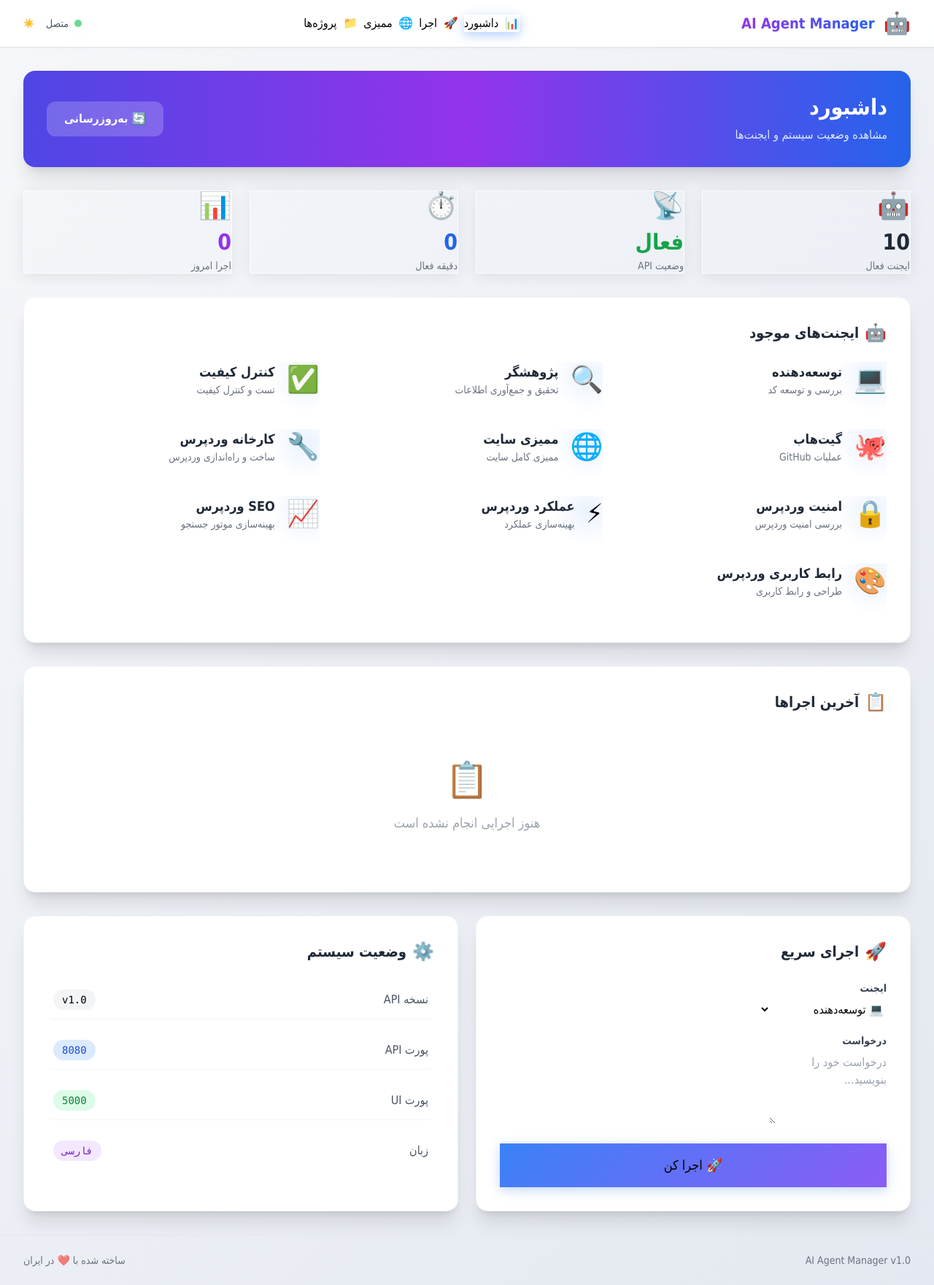
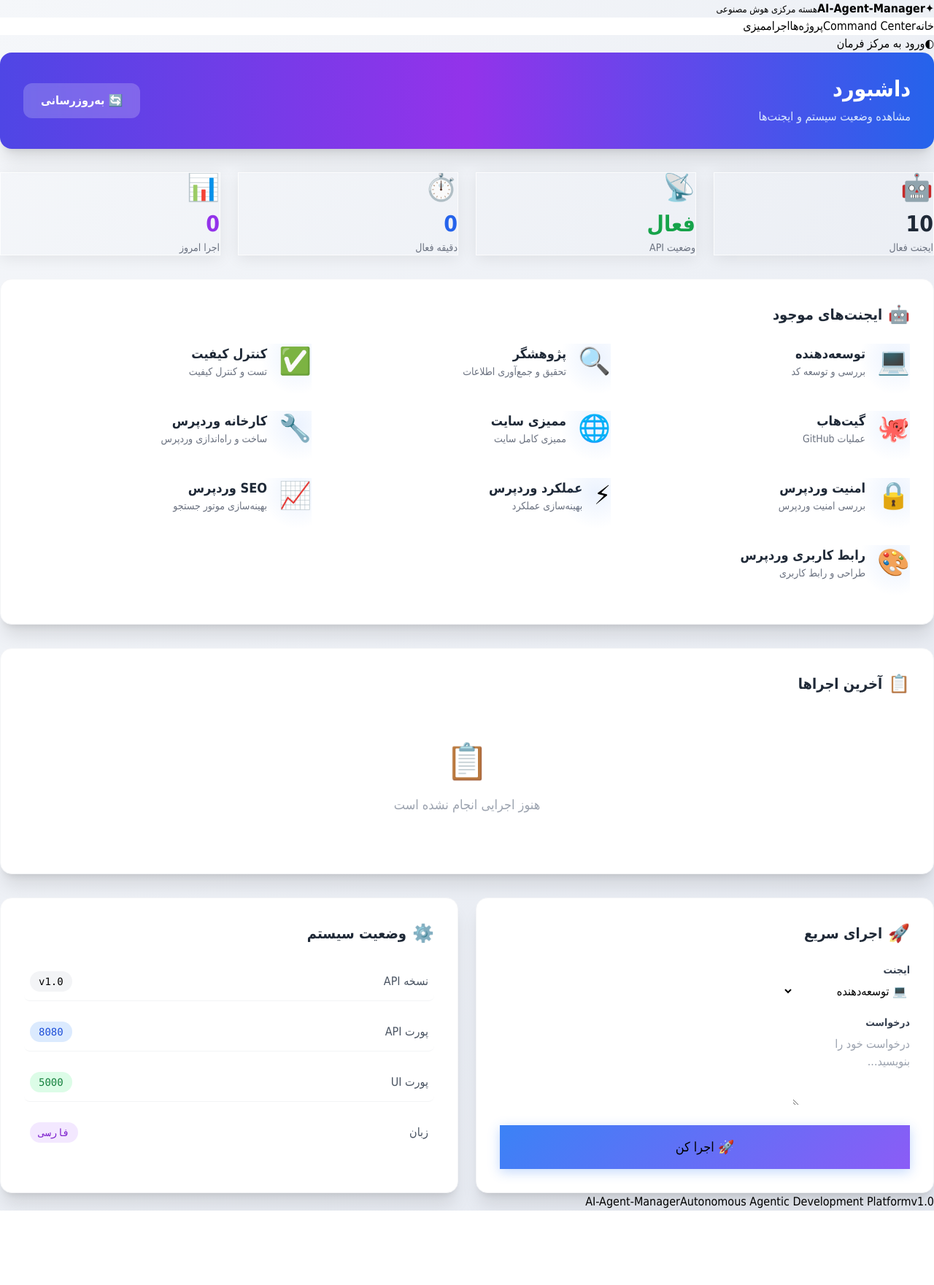
Before and after one commit to mydsoftware/AI-Agent-Manager, a Flask app: page / in a window 1280 px wide. Shown: the whole page at 73% size. After the commit the page ends 1659 px from the top, so only its background shows below. Run offline with Flask 3, Linux system fonts and the light colour scheme; data that the repository does not hold is empty; some libraries are stand-ins or nearby versions.

Commit message:
refactor(ui): introduce platform shell and navigation

```diff
--- a/ui/templates/base.html
+++ b/ui/templates/base.html
@@ -1,140 +1,29 @@
 <!DOCTYPE html>
 <html lang="fa" dir="rtl">
 <head>
-    <meta charset="UTF-8">
-    <meta name="viewport" content="width=device-width, initial-scale=1.0">
-    <title>{% block title %}AI Agent Manager{% endblock %}</title>
+<meta charset="UTF-8"><meta name="viewport" content="width=device-width, initial-scale=1.0">
+<meta name="theme-color" content="#07080d"><meta name="description" content="هسته مرکزی هوش مصنوعی برای ساخت و اجرای پروژه‌ها">
+<title>{% block title %}AI-Agent-Manager{% endblock %}</title>
 <script src="https://cdn.tailwindcss.com"></script>
 <link rel="stylesheet" href="{{ url_for('static', filename='css/style.css') }}">
-    <script>
-        tailwind.config = {
-            darkMode: 'class',
-            theme: {
-                extend: {
-                    colors: {
-                        primary: {
-                            50: '#eff6ff',
-                            100: '#dbeafe',
-                            200: '#bfdbfe',
-                            300: '#93c5fd',
-                            400: '#60a5fa',
-                            500: '#3b82f6',
-                            600: '#2563eb',
-                            700: '#1d4ed8',
-                            800: '#1e40af',
-                            900: '#1e3a8a',
-                        }
-                    }
-                }
-            }
-        }
-    </script>
 </head>
-<body class="min-h-screen">
-    <!-- نوار بالا -->
-    <nav class="shadow-sm border-b border-gray-200 sticky top-0 z-40">
-        <div class="max-w-7xl mx-auto px-4 sm:px-6 lg:px-8">
-            <div class="flex justify-between h-16">
-                <!-- لوگو -->
-                <div class="flex items-center">
-                    <a href="/" class="flex items-center gap-3 group">
-                        <span class="text-3xl transform group-hover:rotate-12 transition-transform duration-300">🤖</span>
-                        <span class="font-bold text-xl bg-gradient-to-l from-blue-600 to-purple-600 bg-clip-text text-transparent">AI Agent Manager</span>
-                    </a>
-                </div>
-
-                <!-- منو -->
-                <div class="flex items-center gap-2">
-                    <a href="/" class="nav-link {% if request.path == '/' %}active{% endif %}">
-                        <span class="ml-1">📊</span> داشبورد
-                    </a>
-                    <a href="/execute" class="nav-link {% if request.path == '/execute' %}active{% endif %}">
-                        <span class="ml-1">🚀</span> اجرا
-                    </a>
-                    <a href="/audit" class="nav-link {% if request.path == '/audit' %}active{% endif %}">
-                        <span class="ml-1">🌐</span> ممیزی
-                    </a>
-                    <a href="/projects" class="nav-link {% if request.path == '/projects' %}active{% endif %}">
-                        <span class="ml-1">📁</span> پروژه‌ها
-                    </a>
-                </div>
-
-                <!-- وضعیت و Dark Mode -->
-                <div class="flex items-center gap-4">
-                    <div id="connection-status" class="flex items-center gap-2 text-sm">
-                        <span class="w-2.5 h-2.5 rounded-full bg-green-500 animate-pulse shadow-lg shadow-green-500/50"></span>
-                        <span class="text-gray-600 font-medium">متصل</span>
-                    </div>
-                    <button onclick="toggleDarkMode()" class="dark-mode-toggle" id="darkModeToggle" title="حالت شب/روز">
-                    </button>
-                </div>
-            </div>
-        </div>
+<body>
+<div class="ambient ambient-a"></div><div class="ambient ambient-b"></div>
+<header class="topbar">
+  <a href="/" class="brand"><span class="brand-mark">✦</span><span><b>AI-Agent-Manager</b><small>هسته مرکزی هوش مصنوعی</small></span></a>
+  <nav class="desktop-nav">
+    <a href="/">خانه</a><a href="/app">Command Center</a><a href="/projects">پروژه‌ها</a><a href="/execute">اجرا</a><a href="/audit">ممیزی</a>
   </nav>
-
-    <!-- محتوای اصلی -->
-    <main class="max-w-7xl mx-auto px-4 sm:px-6 lg:px-8 py-8">
-        {% block content %}{% endblock %}
-    </main>
-
-    <!-- فوتر -->
-    <footer class="border-t border-gray-200 mt-auto">
-        <div class="max-w-7xl mx-auto px-4 sm:px-6 lg:px-8 py-6">
-            <div class="flex justify-between items-center text-sm text-gray-500">
-                <span class="font-medium">AI Agent Manager v1.0</span>
-                <span>ساخته شده با <span class="text-red-500 animate-pulse">❤️</span> در ایران</span>
-            </div>
-        </div>
-    </footer>
-
-    <!-- Toast Container -->
-    <div id="toast-container" class="fixed top-4 right-4 z-50 space-y-2"></div>
-
+  <div class="top-actions"><button class="icon-btn" onclick="toggleDarkMode()" aria-label="تغییر حالت نمایش">◐</button><a href="/app" class="top-cta">ورود به مرکز فرمان</a></div>
+</header>
+<main class="page-shell">{% block content %}{% endblock %}</main>
+<footer class="site-footer"><span>AI-Agent-Manager</span><span>Autonomous Agentic Development Platform</span><span>v1.0</span></footer>
+<div id="toast-container"></div>
 <script src="{{ url_for('static', filename='js/api.js') }}"></script>
 <script>
-        // Dark Mode Toggle
-        function toggleDarkMode() {
-            document.documentElement.classList.toggle('dark');
-            document.body.classList.toggle('dark');
-            localStorage.setItem('darkMode', document.documentElement.classList.contains('dark'));
-            updateDarkModeToggle();
-        }
-
-        function updateDarkModeToggle() {
-            const toggle = document.getElementById('darkModeToggle');
-            if (document.documentElement.classList.contains('dark')) {
-                toggle.classList.add('active');
-            } else {
-                toggle.classList.remove('active');
-            }
-        }
-
-        // Load dark mode preference
-        if (localStorage.getItem('darkMode') === 'true') {
-            document.documentElement.classList.add('dark');
-            document.body.classList.add('dark');
-        }
-        updateDarkModeToggle();
-
-        // Toast notifications
-        function showToast(message, type = 'info') {
-            const container = document.getElementById('toast-container');
-            const toast = document.createElement('div');
-            toast.className = `toast toast-${type}`;
-            toast.innerHTML = `
-                <div class="flex items-center gap-2">
-                    <span>${type === 'success' ? '✅' : type === 'error' ? '❌' : 'ℹ️'}</span>
-                    <span>${message}</span>
-                </div>
-            `;
-            container.appendChild(toast);
-
-            setTimeout(() => {
-                toast.style.animation = 'fadeIn 0.3s ease-out reverse';
-                setTimeout(() => toast.remove(), 300);
-            }, 3000);
-        }
+function toggleDarkMode(){document.documentElement.classList.toggle('light');localStorage.setItem('lightMode',document.documentElement.classList.contains('light'));}
+if(localStorage.getItem('lightMode')==='true')document.documentElement.classList.add('light');
+function showToast(message,type='info'){const t=document.createElement('div');t.className='toast '+type;t.textContent=message;document.getElementById('toast-container').appendChild(t);setTimeout(()=>t.remove(),3200);}
 </script>
 {% block scripts %}{% endblock %}
-</body>
-</html>
+</body></html>
```
Lines whose indentation alone changed are shown as unchanged.
